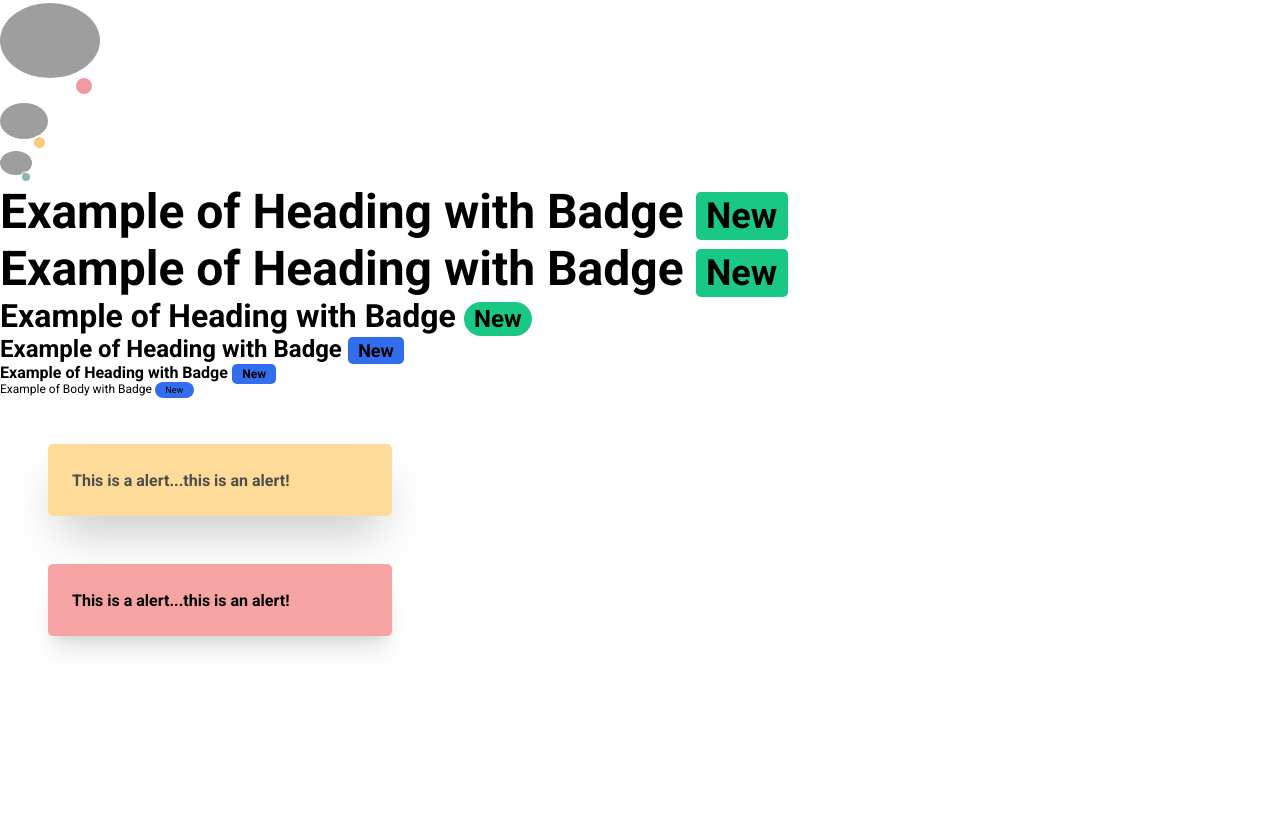
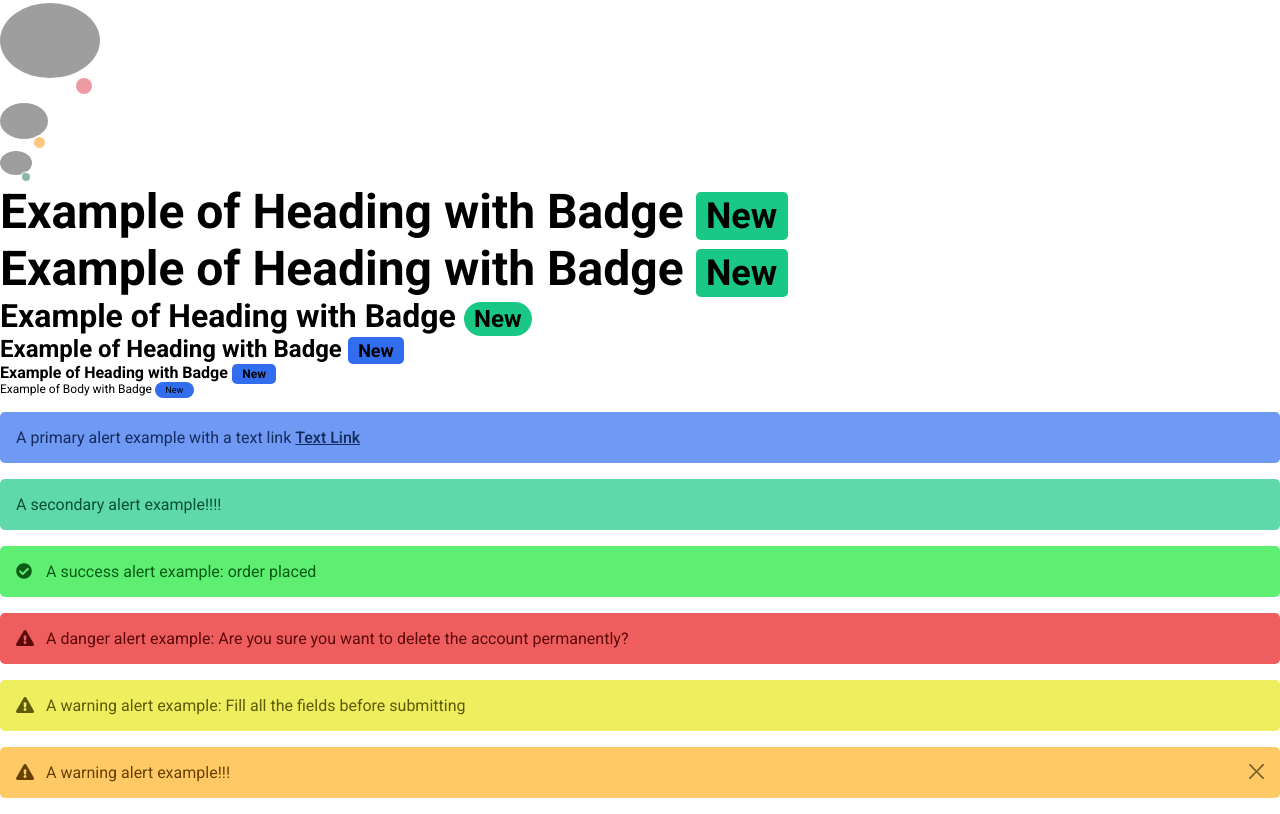
Before and after one commit to VedanthB/argon-css, a website: page index.html in a window 1280 px wide. Shown: the part 2059-2873 px from the top of the page. Before the commit the page ends 2743 px from the top, so only its background shows below. Drawn offline with Linux system fonts and the light colour scheme; grey boxes are pictures that could not be loaded.

Commit message:
alert component classes

```diff
--- a/argon/_variables.scss
+++ b/argon/_variables.scss
@@ -21,9 +21,9 @@ $colors: (
   "white": white,
 );
 
-.test-btn {
-  background: map-get($colors, "purple");
-}
+// .test-btn {
+//   background: map-get($colors, "purple");
+// }
 
 // @debug map-get($colors, "purple");
 // @debug map-has-key($colors, "secondary");
--- /dev/null
+++ b/argon/components/_alert.scss
@@ -0,0 +1,59 @@
+.alert-box {
+  border-radius: 0.3rem;
+  padding: 1rem 3rem 1rem 1rem;
+  font-size: 1rem;
+  margin: 1rem 0;
+  position: relative;
+  width: 100%;
+  box-sizing: border-box;
+}
+.alert-icon {
+  margin-right: 0.625rem;
+  width: 1em;
+  height: 1em;
+}
+// .alert-primary {
+//   background-color: #7fd2e6;
+//   color: #29438b;
+// }
+.alert-box .link-text,
+.alert-box .btn {
+  font-weight: 500;
+}
+// .alert-secondary {
+//   background-color: #eaeaec;
+//   color: #696b79;
+// }
+// .alert-success {
+//   background-color: #84f1c9;
+//   color: #1b7052;
+// }
+// .alert-danger {
+//   color: #dc3545;
+//   background-color: #fcc5c5;
+// }
+// .alert-warning {
+//   color: #ff9204;
+//   background-color: #ffe7c5;
+// }
+.btn-close {
+  background: transparent url("/argon/images/closeIcon.svg") center/1.1em auto
+    no-repeat;
+  border: 1px solid transparent;
+  width: 1.5rem;
+  height: 1.5rem;
+  margin: 0.75rem;
+  position: absolute;
+  top: 0;
+  right: 0;
+  opacity: 0.5;
+  cursor: pointer;
+  outline: none;
+  z-index: 99;
+}
+.btn-close:focus {
+  box-shadow: 0 0 0 2px black;
+}
+.btn-close:hover {
+  opacity: 1;
+}
--- a/argon/index.scss
+++ b/argon/index.scss
@@ -18,6 +18,7 @@
 @import "components/images";
 @import "components/avatar";
 @import "components/badge";
+@import "components/alert";
 
 // utilities (margin, padding, opacity, etc)
 @import "utility";
--- a/index.html
+++ b/index.html
@@ -6,6 +6,12 @@
     <meta name="viewport" content="width=device-width, initial-scale=1.0" />
     <title>argon css</title>
     <link rel="stylesheet" href="/css/index.css" />
+    <link
+      rel="stylesheet"
+      href="https://cdnjs.cloudflare.com/ajax/libs/font-awesome/5.15.2/css/all.min.css"
+      integrity="sha512-HK5fgLBL+xu6dm/Ii3z4xhlSUyZgTT9tuc/hSrtw6uzJOvgRr2a9jyxxT1ely+B+xFAmJKVSTbpM/CuL7qxO8w=="
+      crossorigin="anonymous"
+    />
   </head>
   <body>
     <nav class="navbar-primary text-white mb-4">
@@ -283,19 +289,43 @@
     </p>
 
     <!-- alert -->
-    <div
-      class="display-f font-bold justify-start align-items-center m-3 br-xs w-80 h-12 bg-orange-light-6 cursor-pointer p-1 shadow-2xl"
-    >
-      <span class="ml-1 font-bold text-grey-dark-4 font-md"
-        >This is a alert...this is an alert!</span
+    <div class="alert-box bg-primary-light-3 text-primary-dark-6">
+      A primary alert example with a text link
+      <a
+        class="link-text cursor-pointer text-decoration-underline link-text-primary"
+        >Text Link</a
       >
     </div>
+    <div class="alert-box bg-secondary-light-3 text-secondary-dark-6">
+      A secondary alert example!!!!
+    </div>
+    <div class="alert-box bg-green-light-3 text-green-dark-6">
+      <span><i class="alert-icon fas fa-check-circle"></i></span>
+      A success alert example: order placed
+    </div>
+    <div class="alert-box bg-red-light-3 text-red-dark-6">
+      <span><i class="alert-icon fas fa-exclamation-triangle"></i></span>
+      A danger alert example: Are you sure you want to delete the account
+      permanently?
+    </div>
+    <div class="alert-box bg-yellow-light-3 text-yellow-dark-6">
+      <span><i class="alert-icon fas fa-exclamation-triangle"></i></span>
+      A warning alert example: Fill all the fields before submitting
+    </div>
+
     <div
-      class="display-f font-bold justify-start align-items-center m-3 br-xs w-80 h-12 bg-red-light-6 cursor-pointer p-1 shadow-xl"
+      class="alert-box bg-orange-light-4 text-orange-dark-6"
+      id="alert-example-close"
     >
-      <span class="ml-1 text-underline font-bold text-black-dark-4 font-md"
-        >This is a alert...this is an alert!</span
-      >
+      <span>
+        <i class="alert-icon fas fa-exclamation-triangle"></i>
+      </span>
+      A warning alert example!!!
+      <button
+        type="button"
+        class="btn-close"
+        id="alert-example-close-btn"
+      ></button>
     </div>
   </body>
 </html>
```
Also changed, not shown: argon/images/closeIcon.svg (added), css/index.css.
